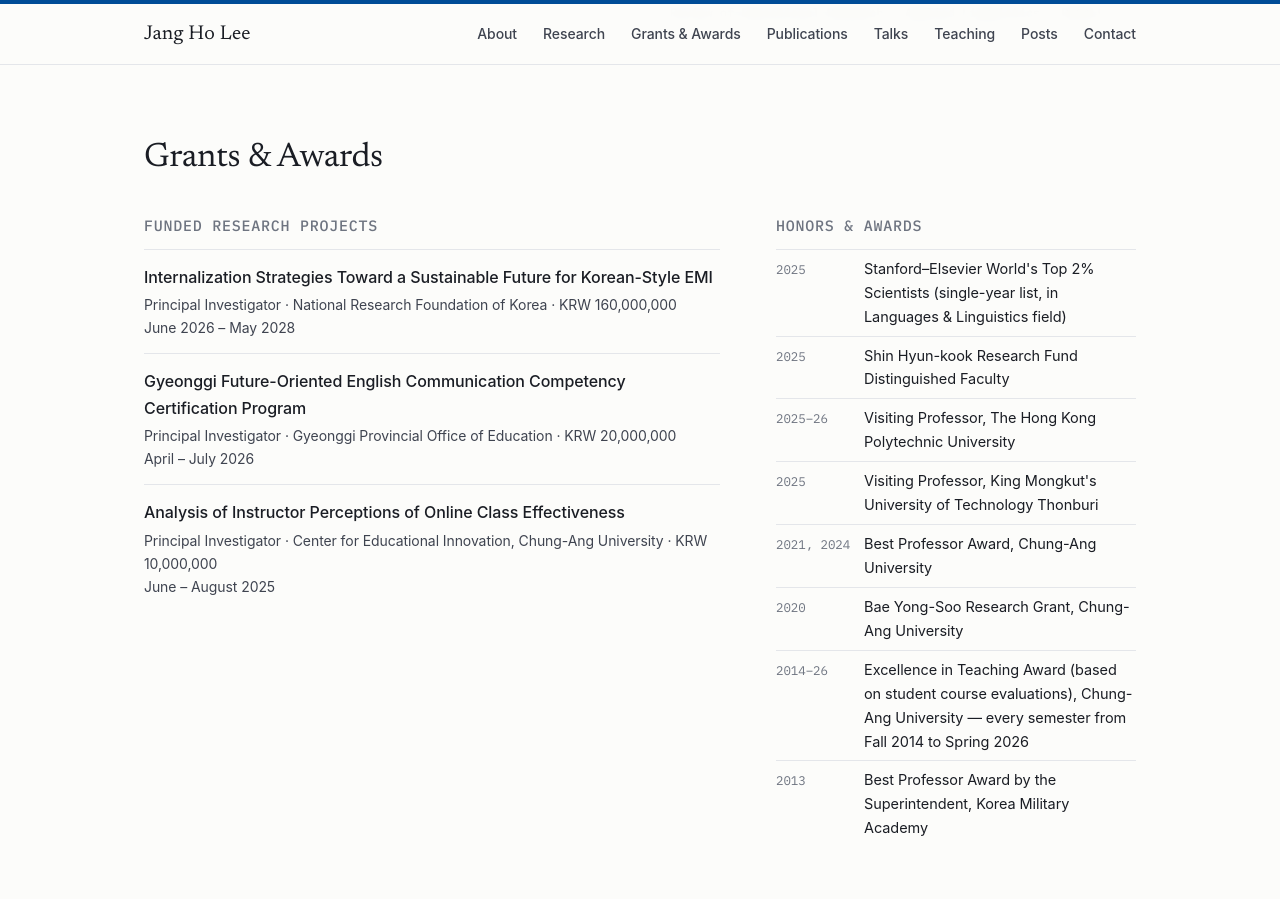
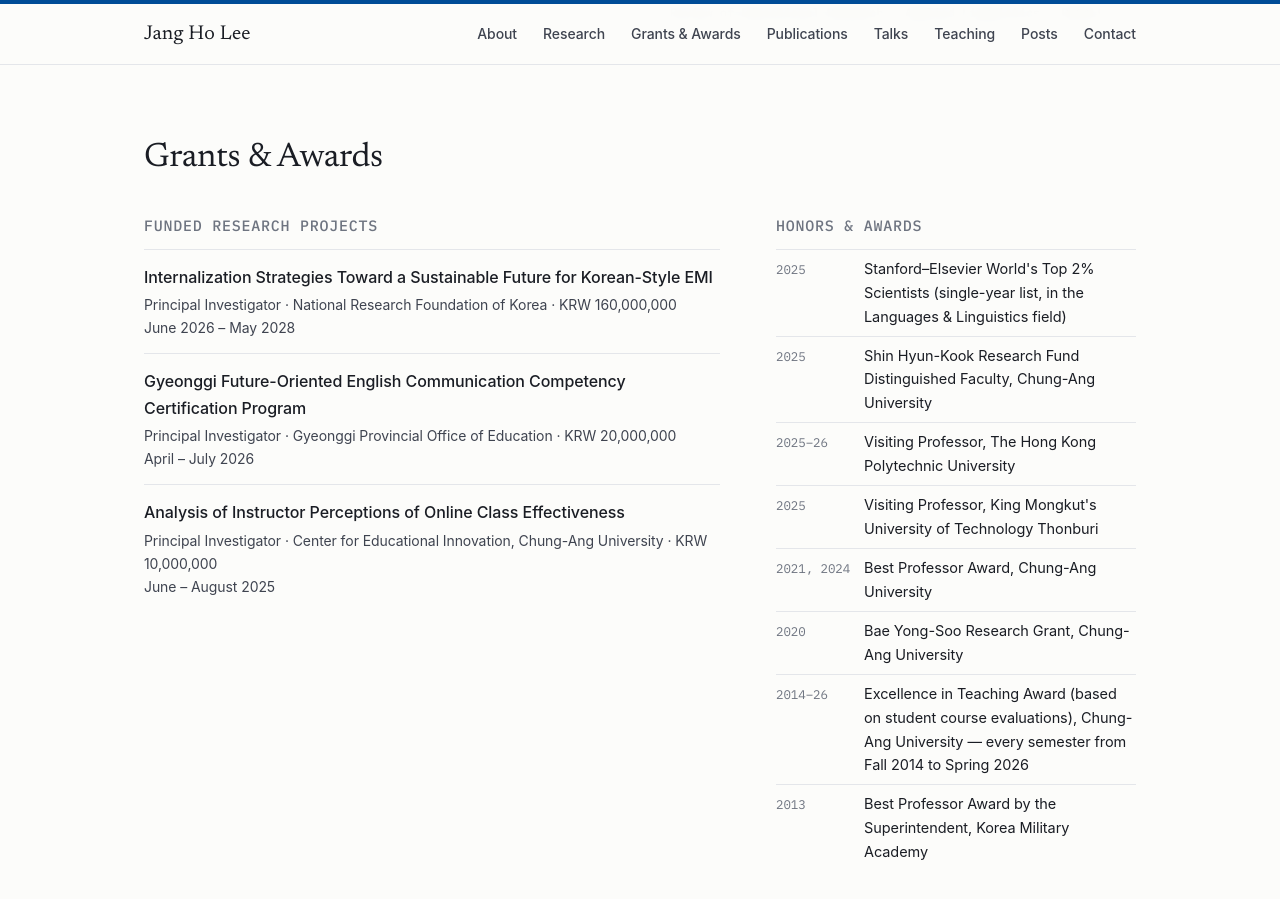
Before and after one commit to jangho330/jangho330.github.io, a Jekyll site: the page built from index.html, in a window 1280 px wide and 900 px high, scrolled down 2446 px. Built offline with Jekyll 4.4.1, drawn with Linux system fonts in a browser that asks for light colours; some web fonts are replaced.

Commit message:
Update awards.yml

```diff
--- a/_data/awards.yml
+++ b/_data/awards.yml
@@ -1,8 +1,8 @@
 # Honors and awards (최근 순)
 - when: "2025"
-  what: "Stanford–Elsevier World's Top 2% Scientists (single-year list, in Languages & Linguistics field)"
+  what: "Stanford–Elsevier World's Top 2% Scientists (single-year list, in the Languages & Linguistics field)"
 - when: "2025"
-  what: "Shin Hyun-kook Research Fund Distinguished Faculty"
+  what: "Shin Hyun-Kook Research Fund Distinguished Faculty, Chung-Ang University"
 - when: "2025–26"
   what: "Visiting Professor, The Hong Kong Polytechnic University"
 - when: "2025"
```
